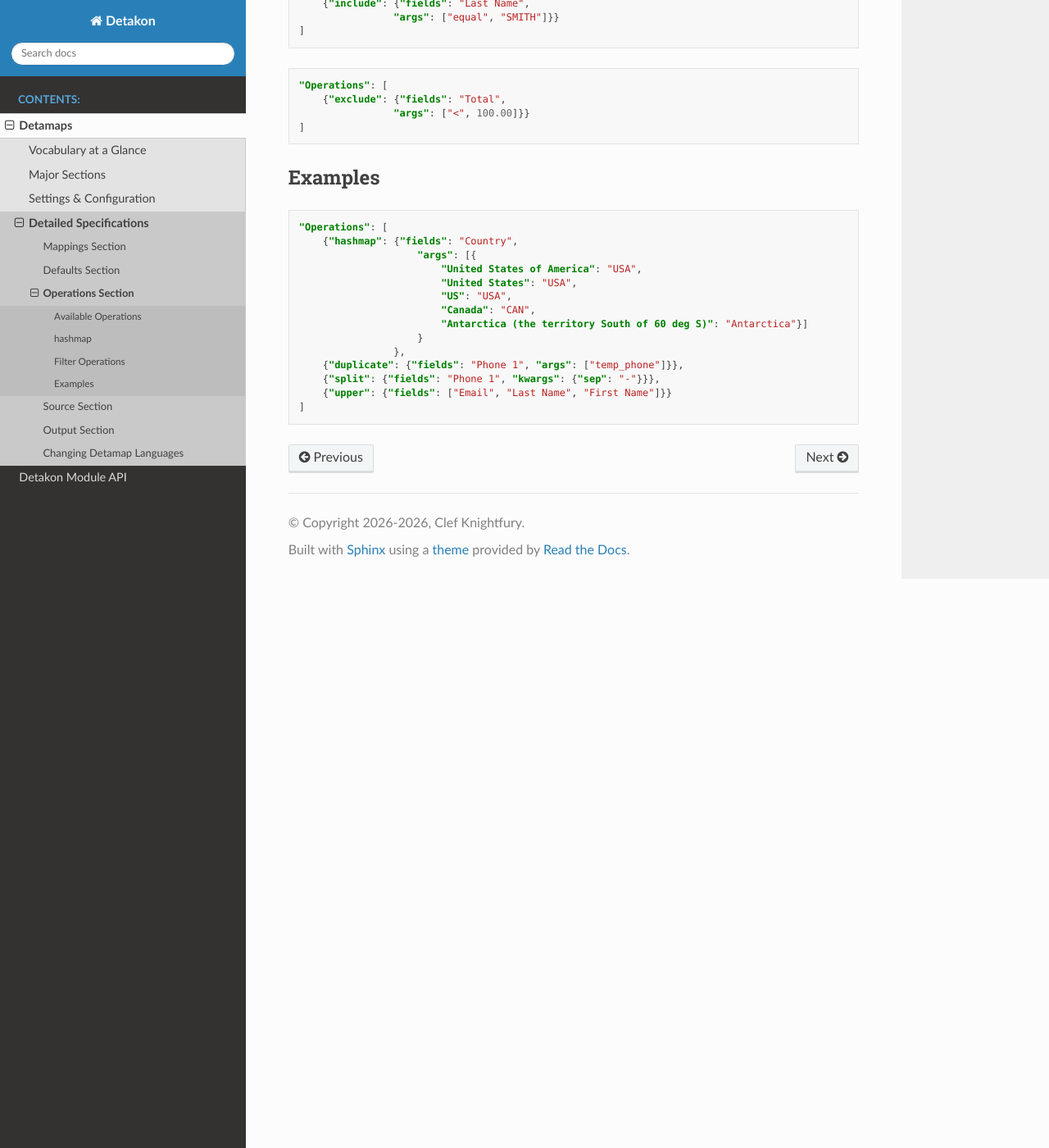
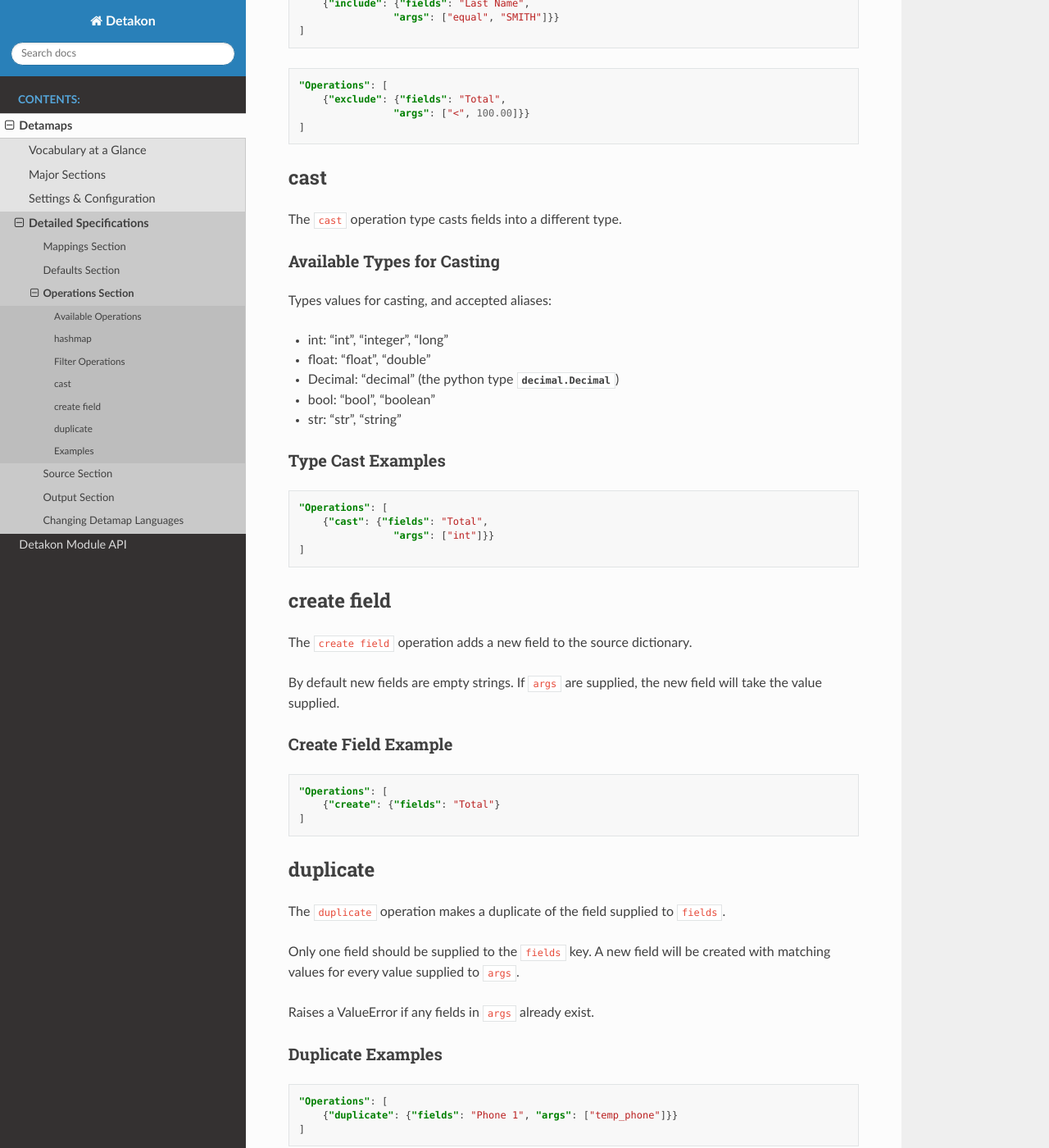
Before and after one commit to cknightfury/detakon, a Sphinx documentation site: the page built from docs/source/operations.rst, in a window 1280 px wide and 1400 px high, scrolled down 2829 px. Shown: the whole window at 82% size. Built offline with Sphinx 7.4.7 and the Read the Docs theme 3.1.0, drawn with Linux system fonts in a browser that asks for light colours.

Commit message:
added docs for operations cast, create, and duplicate

```diff
--- a/docs/source/operations.rst
+++ b/docs/source/operations.rst
@@ -135,6 +135,66 @@ Filter Examples
                     "args": ["<", 100.00]}}
     ]
 
+cast
+====
+
+The ``cast`` operation type casts fields into a different type.
+
+Available Types for Casting
+---------------------------
+
+Types values for casting, and accepted aliases:
+
+* int: "int", "integer", "long"
+* float: "float", "double"
+* Decimal: "decimal" (the python type :py:class:`decimal.Decimal`)
+* bool: "bool", "boolean"
+* str: "str", "string"
+
+Type Cast Examples
+------------------
+
+.. code-block:: json-object
+
+    "Operations": [
+        {"cast": {"fields": "Total",
+                    "args": ["int"]}}
+    ]
+
+create field
+============
+
+The ``create field`` operation adds a new field to the source dictionary.
+
+By default new fields are empty strings.  If ``args`` are supplied, the new field will take the value supplied.
+
+Create Field Example
+--------------------
+
+.. code-block:: json-object
+
+    "Operations": [
+        {"create": {"fields": "Total"}
+    ]
+
+duplicate
+=========
+
+The ``duplicate`` operation makes a duplicate of the field supplied to ``fields``.
+
+Only one field should be supplied to the ``fields`` key.  A new field will be created with matching values for every value supplied to ``args``.
+
+Raises a ValueError if any fields in ``args`` already exist.
+
+Duplicate Examples
+------------------
+
+.. code-block:: json-object
+
+    "Operations": [
+        {"duplicate": {"fields": "Phone 1", "args": ["temp_phone"]}}
+    ]
+
 Examples
 ========
 
```
